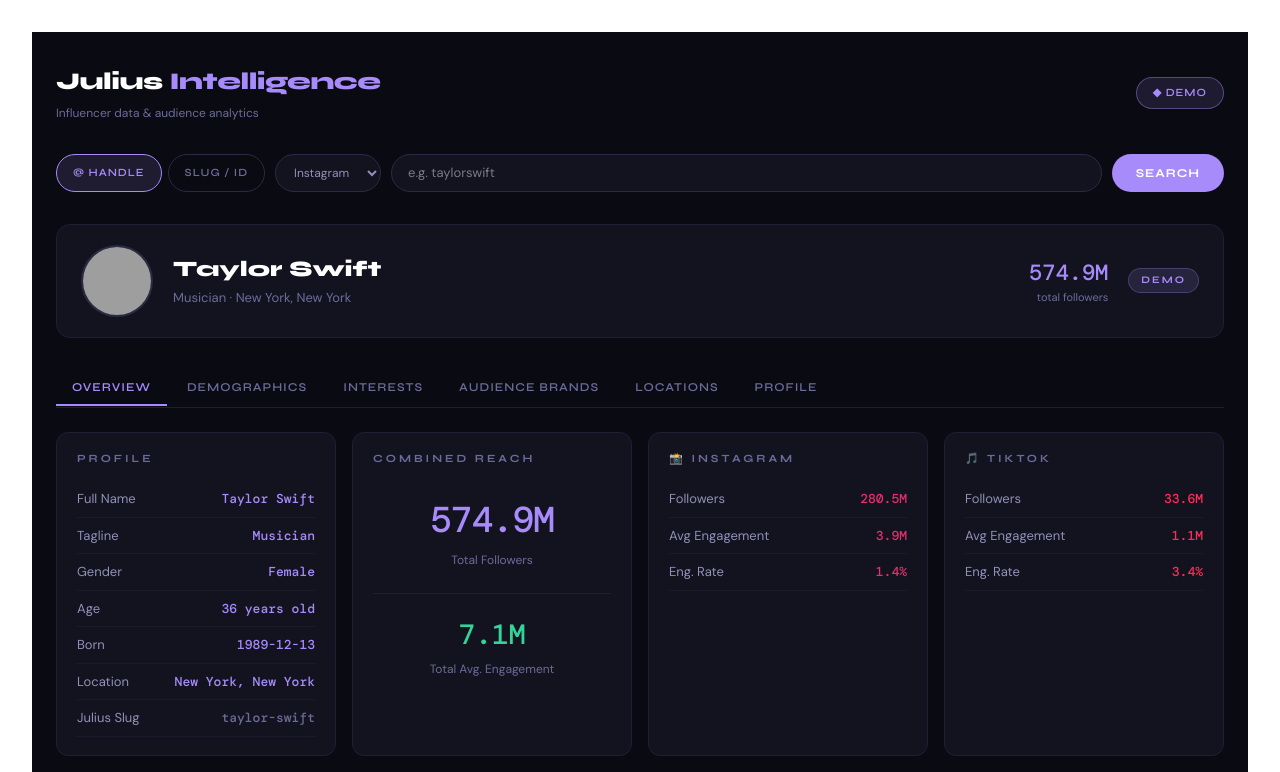
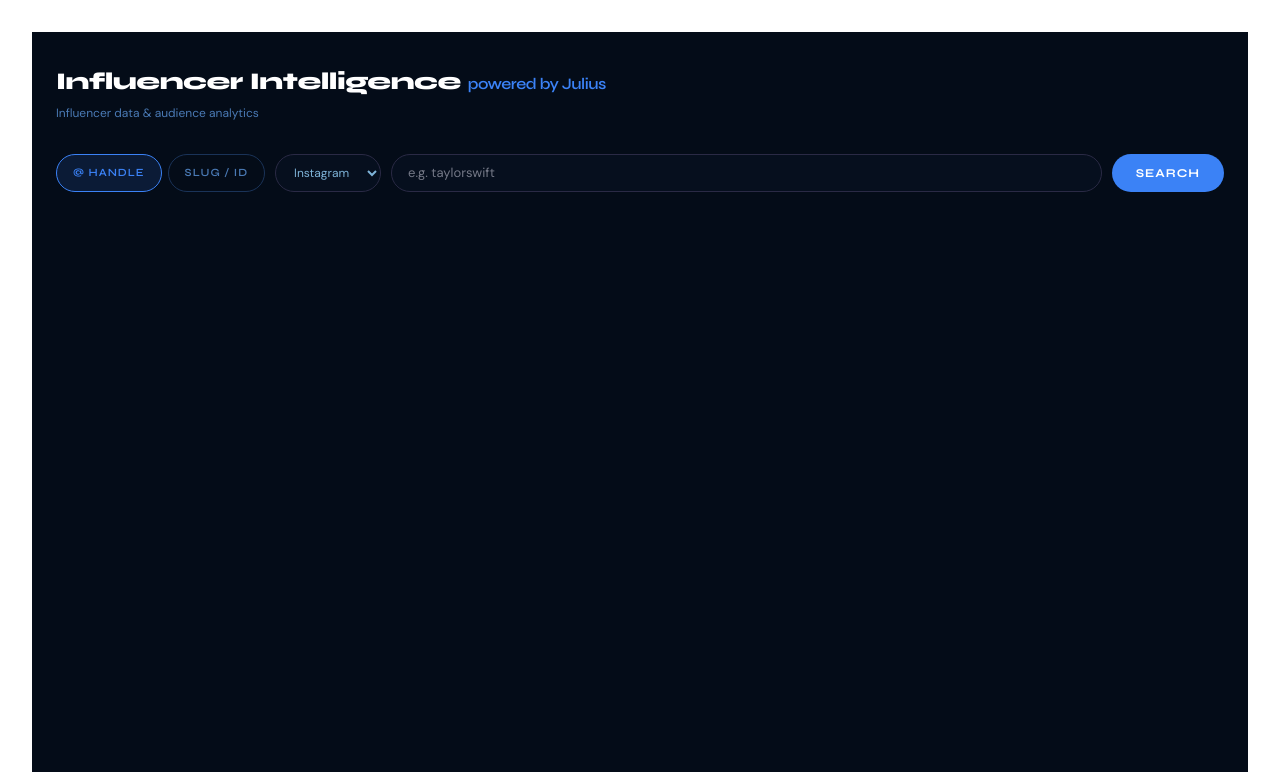
Before and after one commit to KaiTu22/Julius_LookUp, a Next.js app: page / in a window 1280 px wide. Shown: the top 772 px of the page. Built offline with nearby package versions, Linux system fonts and the light colour scheme; grey boxes are pictures that could not be loaded.

Commit message:
blue palette, updated title, hide demo mode

```diff
--- a/components/JuliusInfluencerLookup.jsx
+++ b/components/JuliusInfluencerLookup.jsx
@@ -241,31 +241,31 @@
   snapchat:  { color: "#FFFC00", label: "Snapchat",  icon: "👻" },
 };
 
-const ACCENT  = "#a78bfa";
-const ACCENT2 = "#34d399";
-const PALETTE = ["#a78bfa","#60a5fa","#34d399","#f472b6","#fbbf24","#fb923c","#e879f9"];
+const ACCENT  = "#3b82f6";
+const ACCENT2 = "#38bdf8";
+const PALETTE = ["#3b82f6","#0ea5e9","#38bdf8","#6366f1","#818cf8","#2563eb","#7dd3fc"];
 
 // ─── Sub-components ──────────────────────────────────────────────────────────
 const Card = ({ children, style }) => (
-  <div style={{ background:"#13131f", border:"1px solid #1e1e35", borderRadius:12, padding:"18px 20px", ...style }}>
+  <div style={{ background:"#060f1e", border:"1px solid #1e1e35", borderRadius:12, padding:"18px 20px", ...style }}>
     {children}
   </div>
 );
 
 const SectionTitle = ({ children }) => (
-  <div style={{ fontFamily:"'Syne',sans-serif", fontWeight:700, fontSize:11, letterSpacing:3, textTransform:"uppercase", color:"#6b6b9a", marginBottom:14 }}>
+  <div style={{ fontFamily:"'Syne',sans-serif", fontWeight:700, fontSize:11, letterSpacing:3, textTransform:"uppercase", color:"#4a7ab5", marginBottom:14 }}>
     {children}
   </div>
 );
 
 const StatPill = ({ label, value, color="#a78bfa" }) => (
   <div style={{ display:"flex", justifyContent:"space-between", alignItems:"center", padding:"8px 0", borderBottom:"1px solid #1a1a2e" }}>
-    <span style={{ fontFamily:"'DM Sans',sans-serif", fontSize:13, color:"#9090b8" }}>{label}</span>
+    <span style={{ fontFamily:"'DM Sans',sans-serif", fontSize:13, color:"#7eb3d8" }}>{label}</span>
     <span style={{ fontFamily:"'DM Mono',monospace", fontSize:13, color, fontWeight:500 }}>{value}</span>
   </div>
 );
 
-const Tag = ({ children, color="#a78bfa22", textColor="#a78bfa" }) => (
+const Tag = ({ children, color="#3b82f622", textColor="#a78bfa" }) => (
   <span style={{ display:"inline-block", padding:"3px 10px", borderRadius:20, background:color, color:textColor, fontSize:11, fontFamily:"'DM Sans',sans-serif", fontWeight:500, margin:"3px 3px 3px 0", border:`1px solid ${textColor}33` }}>
     {children}
   </span>
@@ -278,10 +278,10 @@
       {data.map((d,i) => (
         <div key={i} style={{ marginBottom:6 }}>
           <div style={{ display:"flex", justifyContent:"space-between", marginBottom:3 }}>
-            <span style={{ fontFamily:"'DM Sans',sans-serif", fontSize:12, color:"#9090b8" }}>{d.label}</span>
+            <span style={{ fontFamily:"'DM Sans',sans-serif", fontSize:12, color:"#7eb3d8" }}>{d.label}</span>
             <span style={{ fontFamily:"'DM Mono',monospace", fontSize:11, color:PALETTE[i%PALETTE.length] }}>{fmtPct(d.percentage)}</span>
           </div>
-          <div style={{ height:5, background:"#1a1a2e", borderRadius:3, overflow:"hidden" }}>
+          <div style={{ height:5, background:"#081628", borderRadius:3, overflow:"hidden" }}>
             <div style={{ height:"100%", width:`${(d.percentage/m)*100}%`, background:PALETTE[i%PALETTE.length], borderRadius:3, transition:"width .6s ease" }} />
           </div>
         </div>
@@ -297,7 +297,7 @@
         padding:"8px 16px", fontSize:12, fontFamily:"'Syne',sans-serif", fontWeight:600,
         letterSpacing:1, textTransform:"uppercase", background:"none", border:"none",
         borderBottom: active===t.id ? `2px solid ${ACCENT}` : "2px solid transparent",
-        color: active===t.id ? ACCENT : "#6b6b9a", cursor:"pointer", whiteSpace:"nowrap",
+        color: active===t.id ? ACCENT : "#4a7ab5", cursor:"pointer", whiteSpace:"nowrap",
         transition:"all .2s"
       }}>{t.label}</button>
     ))}
@@ -311,9 +311,9 @@
       return (
         <button key={p} onClick={() => onChange(p)} style={{
           padding:"5px 12px", borderRadius:20, fontSize:11, fontFamily:"'DM Sans',sans-serif", fontWeight:500,
-          border:`1px solid ${active===p ? meta.color : "#2a2a45"}`,
+          border:`1px solid ${active===p ? meta.color : "#1a3358"}`,
           background: active===p ? meta.color+"22" : "transparent",
-          color: active===p ? meta.color : "#6b6b9a", cursor:"pointer", transition:"all .2s"
+          color: active===p ? meta.color : "#4a7ab5", cursor:"pointer", transition:"all .2s"
         }}>{meta.icon} {meta.label}</button>
       );
     })}
@@ -334,7 +334,7 @@
         {a && <StatPill label="Age"   value={`${a} years old`} />}
         <StatPill label="Born"        value={d.dob || "–"} />
         <StatPill label="Location"    value={d.current_location?.display_name || "–"} />
-        <StatPill label="Julius Slug" value={d.slug} color="#6b6b9a" />
+        <StatPill label="Julius Slug" value={d.slug} color="#4a7ab5" />
       </Card>
 
       {/* Totals */}
@@ -342,12 +342,12 @@
         <SectionTitle>Combined Reach</SectionTitle>
         <div style={{ textAlign:"center", padding:"12px 0" }}>
           <div style={{ fontFamily:"'DM Mono',monospace", fontSize:36, fontWeight:500, color:ACCENT, letterSpacing:-1 }}>{fmt(d.social_total_count)}</div>
-          <div style={{ fontFamily:"'DM Sans',sans-serif", fontSize:12, color:"#6b6b9a", marginTop:4 }}>Total Followers</div>
+          <div style={{ fontFamily:"'DM Sans',sans-serif", fontSize:12, color:"#4a7ab5", marginTop:4 }}>Total Followers</div>
         </div>
-        <div style={{ height:1, background:"#1e1e35", margin:"12px 0" }} />
+        <div style={{ height:1, background:"#0d1f3c", margin:"12px 0" }} />
         <div style={{ textAlign:"center", padding:"8px 0" }}>
           <div style={{ fontFamily:"'DM Mono',monospace", fontSize:28, fontWeight:500, color:ACCENT2 }}>{fmt(d.social_total_engagement)}</div>
-          <div style={{ fontFamily:"'DM Sans',sans-serif", fontSize:12, color:"#6b6b9a", marginTop:4 }}>Total Avg. Engagement</div>
+          <div style={{ fontFamily:"'DM Sans',sans-serif", fontSize:12, color:"#4a7ab5", marginTop:4 }}>Total Avg. Engagement</div>
         </div>
       </Card>
 
@@ -371,7 +371,7 @@
   const platforms = Object.keys(d.demographics || {});
   const [plat, setPlat] = useState(platforms[0] || "instagram");
   const dem = d.demographics?.[plat];
-  if (!dem) return <div style={{ color:"#6b6b9a" }}>No demographic data available.</div>;
+  if (!dem) return <div style={{ color:"#4a7ab5" }}>No demographic data available.</div>;
 
   return (
     <div>
@@ -383,9 +383,9 @@
           <SectionTitle>Age Distribution</SectionTitle>
           <ResponsiveContainer width="100%" height={200}>
             <BarChart data={dem.age} margin={{top:0,right:0,bottom:0,left:-20}}>
-              <XAxis dataKey="label" tick={{ fill:"#6b6b9a", fontSize:10, fontFamily:"DM Sans" }} axisLine={false} tickLine={false} />
-              <YAxis tick={{ fill:"#6b6b9a", fontSize:10, fontFamily:"DM Mono" }} axisLine={false} tickLine={false} tickFormatter={v=>v+"%"} />
-              <Tooltip contentStyle={{ background:"#13131f", border:"1px solid #2a2a45", borderRadius:8, fontFamily:"DM Mono", fontSize:11 }} formatter={v=>[fmtPct(v),"Audience"]} />
+              <XAxis dataKey="label" tick={{ fill:"#4a7ab5", fontSize:10, fontFamily:"DM Sans" }} axisLine={false} tickLine={false} />
+              <YAxis tick={{ fill:"#4a7ab5", fontSize:10, fontFamily:"DM Mono" }} axisLine={false} tickLine={false} tickFormatter={v=>v+"%"} />
+              <Tooltip contentStyle={{ background:"#060f1e", border:"1px solid #2a2a45", borderRadius:8, fontFamily:"DM Mono", fontSize:11 }} formatter={v=>[fmtPct(v),"Audience"]} />
               <Bar dataKey="percentage" radius={[4,4,0,0]}>
                 {dem.age.map((_,i) => <Cell key={i} fill={PALETTE[i%PALETTE.length]} />)}
               </Bar>
@@ -401,8 +401,8 @@
               <Pie data={dem.gender} dataKey="percentage" nameKey="label" cx="50%" cy="50%" innerRadius={55} outerRadius={80} paddingAngle={3}>
                 {dem.gender.map((_,i) => <Cell key={i} fill={i===0 ? "#f472b6" : "#60a5fa"} />)}
               </Pie>
-              <Tooltip contentStyle={{ background:"#13131f", border:"1px solid #2a2a45", borderRadius:8, fontFamily:"DM Mono", fontSize:11 }} formatter={v=>[fmtPct(v)]} />
-              <Legend formatter={(v,e) => <span style={{ fontFamily:"DM Sans", fontSize:12, color:"#9090b8" }}>{v}: {fmtPct(e.payload.percentage)}</span>} />
+              <Tooltip contentStyle={{ background:"#060f1e", border:"1px solid #2a2a45", borderRadius:8, fontFamily:"DM Mono", fontSize:11 }} formatter={v=>[fmtPct(v)]} />
+              <Legend formatter={(v,e) => <span style={{ fontFamily:"DM Sans", fontSize:12, color:"#7eb3d8" }}>{v}: {fmtPct(e.payload.percentage)}</span>} />
             </PieChart>
           </ResponsiveContainer>
         </Card>
@@ -418,9 +418,9 @@
           <SectionTitle>Household Income</SectionTitle>
           <ResponsiveContainer width="100%" height={200}>
             <BarChart data={dem.income} layout="vertical" margin={{top:0,right:10,bottom:0,left:10}}>
-              <XAxis type="number" tick={{ fill:"#6b6b9a", fontSize:9, fontFamily:"DM Mono" }} axisLine={false} tickLine={false} tickFormatter={v=>v+"%"} />
-              <YAxis type="category" dataKey="label" width={75} tick={{ fill:"#6b6b9a", fontSize:10, fontFamily:"DM Sans" }} axisLine={false} tickLine={false} />
-              <Tooltip contentStyle={{ background:"#13131f", border:"1px solid #2a2a45", borderRadius:8, fontFamily:"DM Mono", fontSize:11 }} formatter={v=>[fmtPct(v),"Audience"]} />
+              <XAxis type="number" tick={{ fill:"#4a7ab5", fontSize:9, fontFamily:"DM Mono" }} axisLine={false} tickLine={false} tickFormatter={v=>v+"%"} />
+              <YAxis type="category" dataKey="label" width={75} tick={{ fill:"#4a7ab5", fontSize:10, fontFamily:"DM Sans" }} axisLine={false} tickLine={false} />
+              <Tooltip contentStyle={{ background:"#060f1e", border:"1px solid #2a2a45", borderRadius:8, fontFamily:"DM Mono", fontSize:11 }} formatter={v=>[fmtPct(v),"Audience"]} />
               <Bar dataKey="percentage" radius={[0,4,4,0]}>
                 {dem.income.map((_,i) => <Cell key={i} fill={PALETTE[i%PALETTE.length]} />)}
               </Bar>
@@ -446,9 +446,9 @@
           <SectionTitle>Top Audience Interests</SectionTitle>
           <ResponsiveContainer width="100%" height={420}>
             <BarChart data={list} layout="vertical" margin={{top:0,right:30,bottom:0,left:10}}>
-              <XAxis type="number" tick={{ fill:"#6b6b9a", fontSize:9, fontFamily:"DM Mono" }} axisLine={false} tickLine={false} tickFormatter={v=>v+"%"} />
-              <YAxis type="category" dataKey="label" width={145} tick={{ fill:"#9090b8", fontSize:11, fontFamily:"DM Sans" }} axisLine={false} tickLine={false} />
-              <Tooltip contentStyle={{ background:"#13131f", border:"1px solid #2a2a45", borderRadius:8, fontFamily:"DM Mono", fontSize:11 }} formatter={v=>[fmtPct(v),"Audience"]} />
+              <XAxis type="number" tick={{ fill:"#4a7ab5", fontSize:9, fontFamily:"DM Mono" }} axisLine={false} tickLine={false} tickFormatter={v=>v+"%"} />
+              <YAxis type="category" dataKey="label" width={145} tick={{ fill:"#7eb3d8", fontSize:11, fontFamily:"DM Sans" }} axisLine={false} tickLine={false} />
+              <Tooltip contentStyle={{ background:"#060f1e", border:"1px solid #2a2a45", borderRadius:8, fontFamily:"DM Mono", fontSize:11 }} formatter={v=>[fmtPct(v),"Audience"]} />
               <Bar dataKey="percentage" radius={[0,4,4,0]}>
                 {list.map((_,i) => <Cell key={i} fill={PALETTE[i%PALETTE.length]} />)}
               </Bar>
@@ -472,9 +472,9 @@
         <SectionTitle>Top Audience Brand Affinity</SectionTitle>
         <ResponsiveContainer width="100%" height={440}>
           <BarChart data={list} layout="vertical" margin={{top:0,right:30,bottom:0,left:10}}>
-            <XAxis type="number" tick={{ fill:"#6b6b9a", fontSize:9, fontFamily:"DM Mono" }} axisLine={false} tickLine={false} tickFormatter={v=>v+"%"} />
-            <YAxis type="category" dataKey="label" width={145} tick={{ fill:"#9090b8", fontSize:11, fontFamily:"DM Sans" }} axisLine={false} tickLine={false} />
-            <Tooltip contentStyle={{ background:"#13131f", border:"1px solid #2a2a45", borderRadius:8, fontFamily:"DM Mono", fontSize:11 }} formatter={v=>[fmtPct(v),"Audience"]} />
+            <XAxis type="number" tick={{ fill:"#4a7ab5", fontSize:9, fontFamily:"DM Mono" }} axisLine={false} tickLine={false} tickFormatter={v=>v+"%"} />
+            <YAxis type="category" dataKey="label" width={145} tick={{ fill:"#7eb3d8", fontSize:11, fontFamily:"DM Sans" }} axisLine={false} tickLine={false} />
+            <Tooltip contentStyle={{ background:"#060f1e", border:"1px solid #2a2a45", borderRadius:8, fontFamily:"DM Mono", fontSize:11 }} formatter={v=>[fmtPct(v),"Audience"]} />
             <Bar dataKey="percentage" radius={[0,4,4,0]}>
               {list.map((_,i) => <Cell key={i} fill={PALETTE[i%PALETTE.length]} />)}
             </Bar>
@@ -529,7 +529,7 @@
       {d.brands?.prior?.length > 0 && (
         <Card>
           <SectionTitle>Prior Brand Deals</SectionTitle>
-          <div>{(d.brands.prior).map(b => <Tag key={b} color="#6b6b9a22" textColor="#6b6b9a">{b}</Tag>)}</div>
+          <div>{(d.brands.prior).map(b => <Tag key={b} color="#6b6b9a22" textColor="#4a7ab5">{b}</Tag>)}</div>
         </Card>
       )}
       {d.interests?.length > 0 && (
@@ -554,7 +554,7 @@
         <Card>
           <SectionTitle>Estimated Pricing</SectionTitle>
           {d.prices.map((p,i) => <StatPill key={i} label={p.type?.name} value={fmtUSD(p.amount)} color={ACCENT2} />)}
-          <div style={{ fontFamily:"'DM Sans',sans-serif", fontSize:11, color:"#4a4a6a", marginTop:10 }}>Pricing is estimated and may not reflect current rates.</div>
+          <div style={{ fontFamily:"'DM Sans',sans-serif", fontSize:11, color:"#2a5a8a", marginTop:10 }}>Pricing is estimated and may not reflect current rates.</div>
         </Card>
       )}
     </div>
@@ -569,10 +569,10 @@
   const [loading,   setLoading]   = useState(false);
   const [data,      setData]      = useState(null);
   const [error,     setError]     = useState(null);
-  const [demoMode,  setDemoMode]  = useState(true);
+  const [demoMode,  setDemoMode]  = useState(false);
   const [activeTab, setActiveTab] = useState("overview");
 
-  const displayData = demoMode ? DEMO : data;
+  const displayData = demoMode ? DEMO : data;// demo hidden by default
 
   const search = async () => {
     if (!query.trim()) return;
@@ -600,7 +600,7 @@
   ];
 
   return (
-    <div style={{ minHeight:"100vh", background:"#0a0a12", color:"#e2e2f0", fontFamily:"'DM Sans',sans-serif", padding:"32px 24px" }}>
+    <div style={{ minHeight:"100vh", background:"#040c18", color:"#e2e2f0", fontFamily:"'DM Sans',sans-serif", padding:"32px 24px" }}>
       <style>{`* { box-sizing:border-box; } ::-webkit-scrollbar { width:4px; height:4px; background:#0a0a12; } ::-webkit-scrollbar-thumb { background:#2a2a45; border-radius:4px; }`}</style>
 
       {/* Header */}
@@ -608,16 +608,11 @@
         <div style={{ display:"flex", alignItems:"center", justifyContent:"space-between", marginBottom:32, flexWrap:"wrap", gap:12 }}>
           <div>
             <h1 style={{ fontFamily:"'Syne',sans-serif", fontSize:24, fontWeight:800, margin:0, letterSpacing:-0.5, color:"#fff" }}>
-              Julius <span style={{ color:ACCENT }}>Intelligence</span>
+              Influencer Intelligence <span style={{ color:ACCENT, fontSize:16, fontWeight:600 }}>powered by Julius</span>
             </h1>
-            <p style={{ fontFamily:"'DM Sans',sans-serif", fontSize:12, color:"#6b6b9a", margin:"4px 0 0" }}>Influencer data & audience analytics</p>
+            <p style={{ fontFamily:"'DM Sans',sans-serif", fontSize:12, color:"#4a7ab5", margin:"4px 0 0" }}>Influencer data & audience analytics</p>
           </div>
-          <button onClick={() => setDemoMode(v => !v)} style={{
-            padding:"7px 16px", borderRadius:20, fontSize:11, fontFamily:"'Syne',sans-serif", fontWeight:600,
-            letterSpacing:1, textTransform:"uppercase", border:`1px solid ${demoMode ? ACCENT+"66" : "#2a2a45"}`,
-            background: demoMode ? ACCENT+"22" : "transparent", color: demoMode ? ACCENT : "#6b6b9a", cursor:"pointer"
-          }}>{demoMode ? "◆ Demo" : "○ Live"}</button>
-        </div>
+          </div>
 
         {/* Search */}
         <div style={{ display:"flex", gap:10, marginBottom:32, flexWrap:"wrap" }}>
@@ -625,15 +620,15 @@
             {["handle","slug"].map(m => (
               <button key={m} onClick={() => setMode(m)} style={{
                 padding:"8px 16px", borderRadius:20, fontSize:11, fontFamily:"'Syne',sans-serif", fontWeight:600,
-                letterSpacing:1, textTransform:"uppercase", border:`1px solid ${mode===m ? ACCENT : "#2a2a45"}`,
-                background: mode===m ? ACCENT+"22" : "transparent", color: mode===m ? ACCENT : "#6b6b9a", cursor:"pointer"
+                letterSpacing:1, textTransform:"uppercase", border:`1px solid ${mode===m ? ACCENT : "#1a3358"}`,
+                background: mode===m ? ACCENT+"22" : "transparent", color: mode===m ? ACCENT : "#4a7ab5", cursor:"pointer"
               }}>{m === "handle" ? "@ Handle" : "Slug / ID"}</button>
             ))}
           </div>
           {mode === "handle" && (
             <select value={platform} onChange={e => setPlatform(e.target.value)} style={{
               padding:"8px 14px", borderRadius:20, fontSize:12, fontFamily:"'DM Sans',sans-serif",
-              background:"#13131f", border:"1px solid #2a2a45", color:"#9090b8", cursor:"pointer", outline:"none"
+              background:"#060f1e", border:"1px solid #2a2a45", color:"#7eb3d8", cursor:"pointer", outline:"none"
             }}>
               {["instagram","tiktok","youtube","facebook","twitter","pinterest","snapchat"].map(p => (
                 <option key={p} value={p}>{p.charAt(0).toUpperCase()+p.slice(1)}</option>
@@ -646,13 +641,13 @@
             placeholder={mode === "handle" ? "e.g. taylorswift" : "e.g. taylor-swift"}
             style={{
               flex:1, minWidth:200, padding:"8px 16px", borderRadius:20, fontSize:13,
-              fontFamily:"'DM Sans',sans-serif", background:"#13131f", border:"1px solid #2a2a45",
+              fontFamily:"'DM Sans',sans-serif", background:"#060f1e", border:"1px solid #2a2a45",
               color:"#e2e2f0", outline:"none"
             }}
           />
           <button onClick={search} disabled={loading} style={{
             padding:"8px 24px", borderRadius:20, fontSize:12, fontFamily:"'Syne',sans-serif", fontWeight:700,
-            letterSpacing:1, textTransform:"uppercase", background: loading ? "#2a2a45" : ACCENT,
+            letterSpacing:1, textTransform:"uppercase", background: loading ? "#1a3358" : ACCENT,
             border:"none", color:"#fff", cursor: loading ? "default" : "pointer"
           }}>{loading ? "…" : "Search"}</button>
         </div>
@@ -665,25 +660,22 @@
 
         {/* Profile Header */}
         {displayData && (
-          <div style={{ display:"flex", alignItems:"center", gap:20, marginBottom:32, padding:"20px 24px", background:"#13131f", borderRadius:14, border:"1px solid #1e1e35" }}>
+          <div style={{ display:"flex", alignItems:"center", gap:20, marginBottom:32, padding:"20px 24px", background:"#060f1e", borderRadius:14, border:"1px solid #1e1e35" }}>
             {displayData.avatar?.url && (
               <img src={displayData.avatar.url} alt={displayData.display_name}
                 style={{ width:72, height:72, borderRadius:"50%", objectFit:"cover", border:"2px solid #2a2a45" }} />
             )}
             <div style={{ flex:1 }}>
               <h2 style={{ fontFamily:"'Syne',sans-serif", fontSize:22, fontWeight:800, margin:0, color:"#fff" }}>{displayData.display_name}</h2>
-              <div style={{ fontFamily:"'DM Sans',sans-serif", fontSize:13, color:"#6b6b9a", marginTop:2 }}>
+              <div style={{ fontFamily:"'DM Sans',sans-serif", fontSize:13, color:"#4a7ab5", marginTop:2 }}>
                 {displayData.tagline} {displayData.current_location?.display_name && `· ${displayData.current_location.display_name}`}
               </div>
             </div>
             <div style={{ textAlign:"right" }}>
               <div style={{ fontFamily:"'DM Mono',monospace", fontSize:22, fontWeight:500, color:ACCENT }}>{fmt(displayData.social_total_count)}</div>
-              <div style={{ fontFamily:"'DM Sans',sans-serif", fontSize:11, color:"#6b6b9a" }}>total followers</div>
+              <div style={{ fontFamily:"'DM Sans',sans-serif", fontSize:11, color:"#4a7ab5" }}>total followers</div>
             </div>
-            {demoMode && (
-              <span style={{ padding:"4px 12px", borderRadius:20, background:"#a78bfa22", color:ACCENT, fontSize:10, fontFamily:"'Syne',sans-serif", fontWeight:700, letterSpacing:2, border:"1px solid #a78bfa44" }}>DEMO</span>
-            )}
-          </div>
+            </div>
         )}
 
         {/* Tabs */}
```
